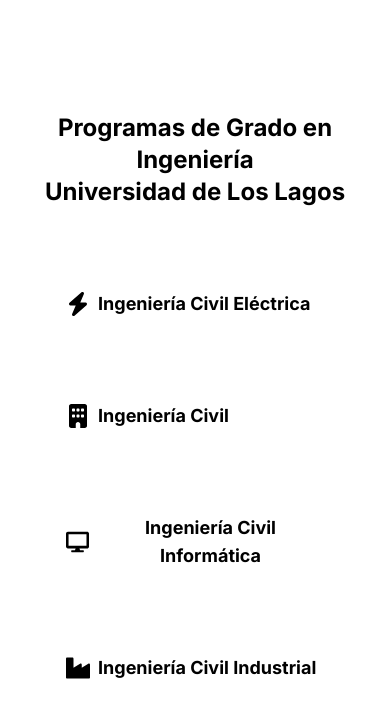
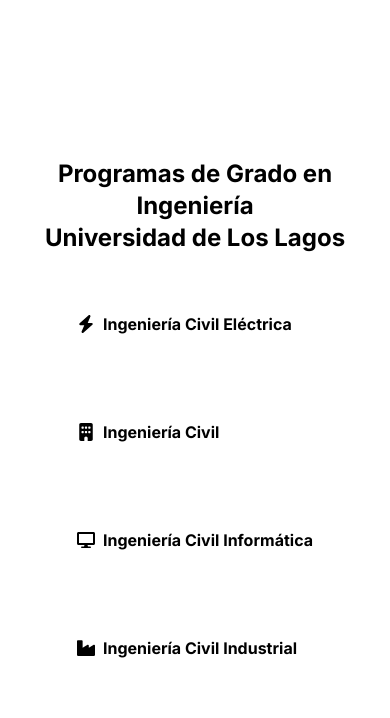
Before and after one commit to SebastianLeivaaa/mallas-curriculares-ula, a Next.js app: page / in a window 390 px wide. Shown: the top 718 px of the page. Built offline with nearby package versions, Linux system fonts and the light colour scheme.

Commit message:
Menu responsive

```diff
--- a/src/app/page.tsx
+++ b/src/app/page.tsx
@@ -18,22 +18,22 @@
           <h1 className="md:text-4xl font-bold text-center text-2xl">Programas de Grado en Ingeniería</h1>
           <h1 className="md:text-4xl font-bold text-center text-2xl">Universidad de Los Lagos</h1>
         </span>
-        <div className="grid grid-cols-1 md:grid-cols-2 p-8 gap-12">
-        <button onClick={() => handleButtonClick('electricalCivilEngineering')} className='flex p-4 w-full flex-row justify-start items-center gap-x-2 border-2 border-white hover:border-gray-800 hover:bg-gray-800 hover:text-white hover:rounded-md'>
-            <FaBolt className='text-2xl'/>
-            <span className='font-bold md:text-xl text-lg'>Ingeniería Civil Eléctrica</span>
+        <div className="grid grid-cols-1 md:grid-cols-2 md:p-8 gap-12 p-2">
+          <button onClick={() => handleButtonClick('electricalCivilEngineering')} className='flex p-4 w-full flex-row justify-start items-center gap-x-2 border-2 border-white hover:border-gray-800 hover:bg-gray-800 hover:text-white hover:rounded-md'>
+            <FaBolt className='md:text-2xl text-lg'/>
+            <span className='font-bold md:text-xl text-base'>Ingeniería Civil Eléctrica</span>
           </button>
           <button onClick={() => handleButtonClick('civilEngineering')} className='flex p-4 w-full flex-row justify-start items-center gap-x-2 border-2 border-white hover:border-gray-800 hover:bg-gray-800 hover:text-white rounded-md'>
-            <FaBuilding className='text-2xl'/>
-            <span className='font-bold md:text-xl text-lg'>Ingeniería Civil</span>
+            <FaBuilding className='md:text-2xl text-lg'/>
+            <span className='font-bold md:text-xl text-base'>Ingeniería Civil</span>
           </button>
           <button onClick={() => handleButtonClick('computerScienceEngineering')} className='flex p-4 w-full flex-row justify-start items-center gap-x-2 border-2 border-white hover:border-gray-800 hover:bg-gray-800 hover:text-white hover:rounded-md'>
-            <FaDesktop className='text-2xl'/>
-            <span className='font-bold md:text-xl text-lg'>Ingeniería Civil Informática</span>
+            <FaDesktop className='tmd:text-2xl text-lg'/>
+            <span className='font-bold md:text-xl text-base'>Ingeniería Civil Informática</span>
           </button>
           <button onClick={() => handleButtonClick('industrialCivilEngineering')} className='flex p-4 w-full flex-row justify-start items-center gap-x-2 border-2 border-white hover:border-gray-800 hover:bg-gray-800 hover:text-white hover:rounded-md'>
-            <FaIndustry className='text-2xl'/>
-            <span className='font-bold md:text-xl text-lg'>Ingeniería Civil Industrial</span>
+            <FaIndustry className='md:text-2xl text-lg'/>
+            <span className='font-bold md:text-xl text-base'>Ingeniería Civil Industrial</span>
           </button>
         </div>
       </section>
--- a/tailwind.config.ts
+++ b/tailwind.config.ts
@@ -7,6 +7,16 @@
     "./src/app/**/*.{js,ts,jsx,tsx,mdx}",
   ],
   theme: {
+    screens: {
+      'xs': '490px',
+      'sm': '640px',
+      'md': '768px',
+      'l': '980px',
+      'g': '1045px',
+      'lg': '1024px',
+      'xl': '1280px',
+      '2xl': '1536px',
+    },
     extend: {
       backgroundImage: {
         "gradient-radial": "radial-gradient(var(--tw-gradient-stops))",
```
